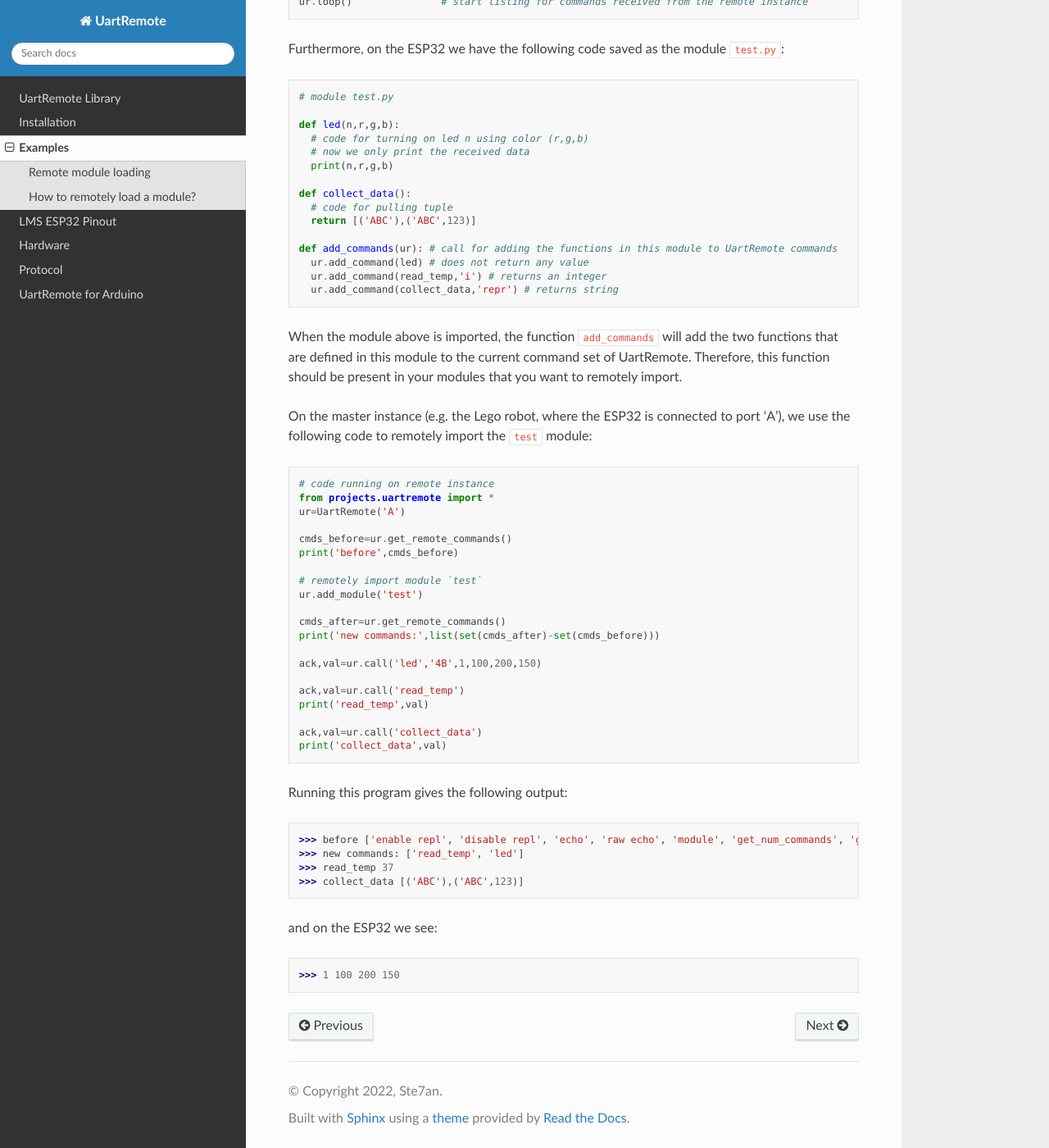
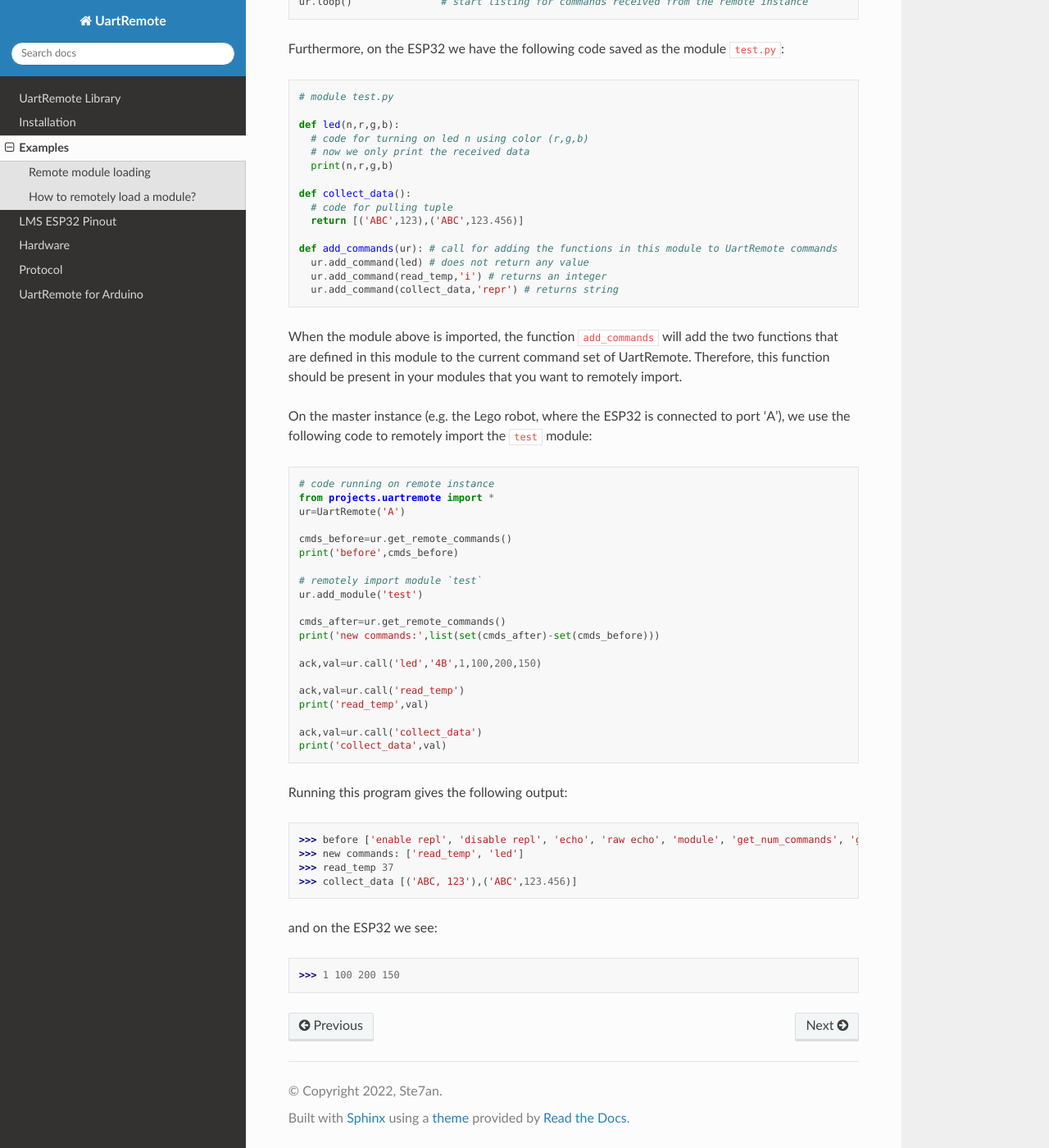
Before and after one commit to antonvh/UartRemote, a Sphinx documentation site: the page built from docs/examples.rst, in a window 1280 px wide and 1400 px high, scrolled down 805 px. Shown: the whole window at 82% size. Built offline with Sphinx 7.4.7 and the Read the Docs theme 2.0.0, drawn with Linux system fonts in a browser that asks for light colours.

Commit message:
Update examples.rst
add float example

```diff
--- a/docs/examples.rst
+++ b/docs/examples.rst
@@ -44,7 +44,7 @@ Furthermore, on the ESP32 we have the following code saved as the module ``test.
 
   def collect_data():
     # code for pulling tuple
-    return [('ABC'),('ABC',123)]
+    return [('ABC',123),('ABC',123.456)]
 
   def add_commands(ur): # call for adding the functions in this module to UartRemote commands
     ur.add_command(led) # does not return any value
@@ -81,7 +81,7 @@ Running this program gives the following output:
 >>> before ['enable repl', 'disable repl', 'echo', 'raw echo', 'module', 'get_num_commands', 'get_nth_command']
 >>> new commands: ['read_temp', 'led']
 >>> read_temp 37
->>> collect_data [('ABC'),('ABC',123)]
+>>> collect_data [('ABC, 123'),('ABC',123.456)]
 
 and on the ESP32 we see:
 
```
